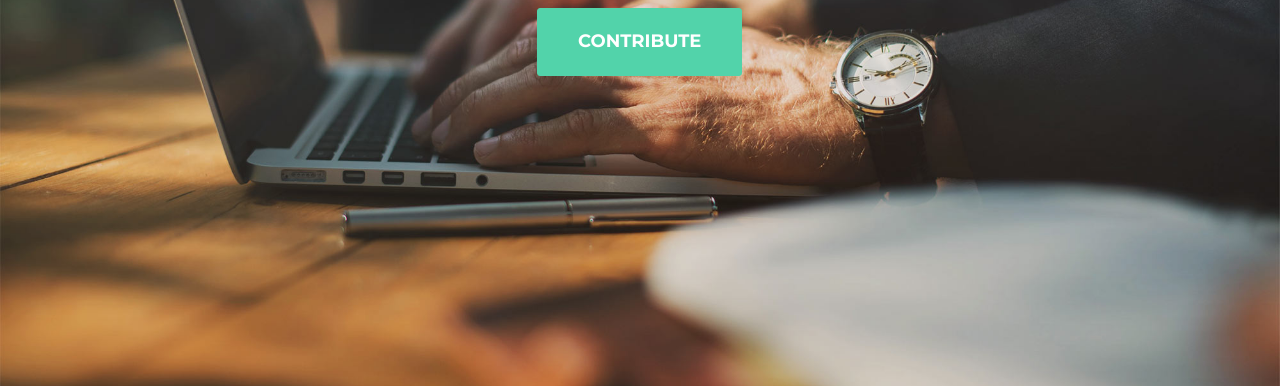
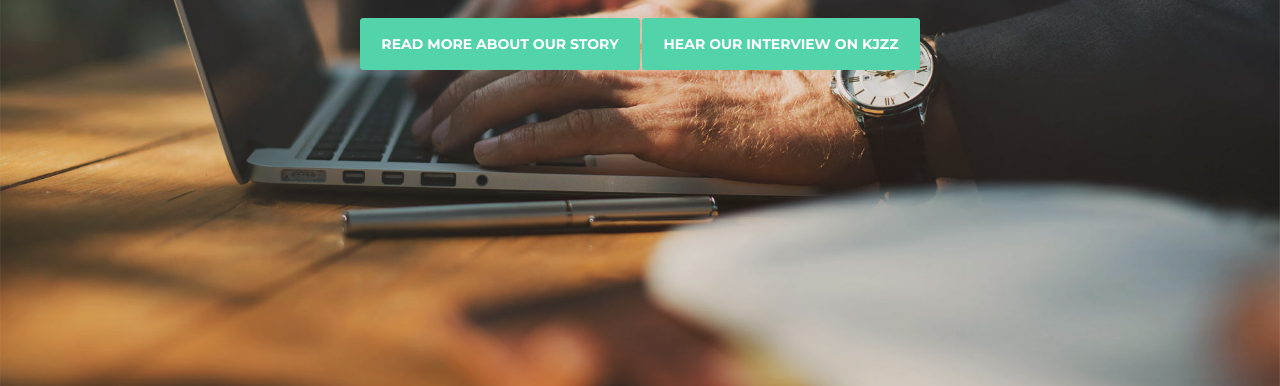
Before and after one commit to sadachar/sadachar.github.io, a website: page index.html in a window 1280 px wide. Shown: the part 414-800 px from the top of the page. Drawn offline with nearby package versions, Linux system fonts and the light colour scheme; a web font is replaced by a local one.

Commit message:
added btns which link to statepress and npr

```diff
--- a/css/agency.css
+++ b/css/agency.css
@@ -282,6 +282,13 @@ header .intro-text .intro-heading {
   line-height: 50px;
   margin-bottom: 25px;
 }
+.actionbtn {
+  font-size: 14px;
+  padding: 15px 20px;
+  margin-top: 10px;
+}
+
+
 @media (min-width: 768px) {
   header .intro-text {
     padding-top: 300px;
--- a/index.html
+++ b/index.html
@@ -69,7 +69,7 @@ ga('send', 'pageview');
                     </li>
                 </ul>
             </div>
-            <!-- /.navbar-collapse -->
+            <div class="collapse navbar-collapse" id="bs-example-navbar-collapse-1">
         </div>
         <!-- /.container-fluid -->
     </nav>
@@ -80,7 +80,10 @@ ga('send', 'pageview');
             <div class="intro-text">
                 <div class="intro-heading animated fadeInUp">Bridging <i>Tomorrow's</i> Digital Divide <i>Today</i>.</div>
                 <div class="intro-lead-out animated fadeInUp">Teaching those that once taught us.</div>
-                <a href="http://www.gofundme.com/tectogether" class="page-scroll btn btn-xl animated zoomIn">Contribute</a>
+                <div class="col-xs-10 col-xs-offset-1">
+                <a href="http://www.statepress.com/article/2017/10/spscience-asu-students-expanding-tectogether" class="actionbtn page-scroll btn btn-xl animated fadeIn">Read more about our story</a>
+                <a href="http://kjzz.org/content/576736/tec-together-nonprofit-aims-help-seniors-technology" class="actionbtn page-scroll btn btn-xl animated fadeIn">Hear our interview on KJZZ</a>
+            </div>
             </div>
         </div>
     </header>
```
